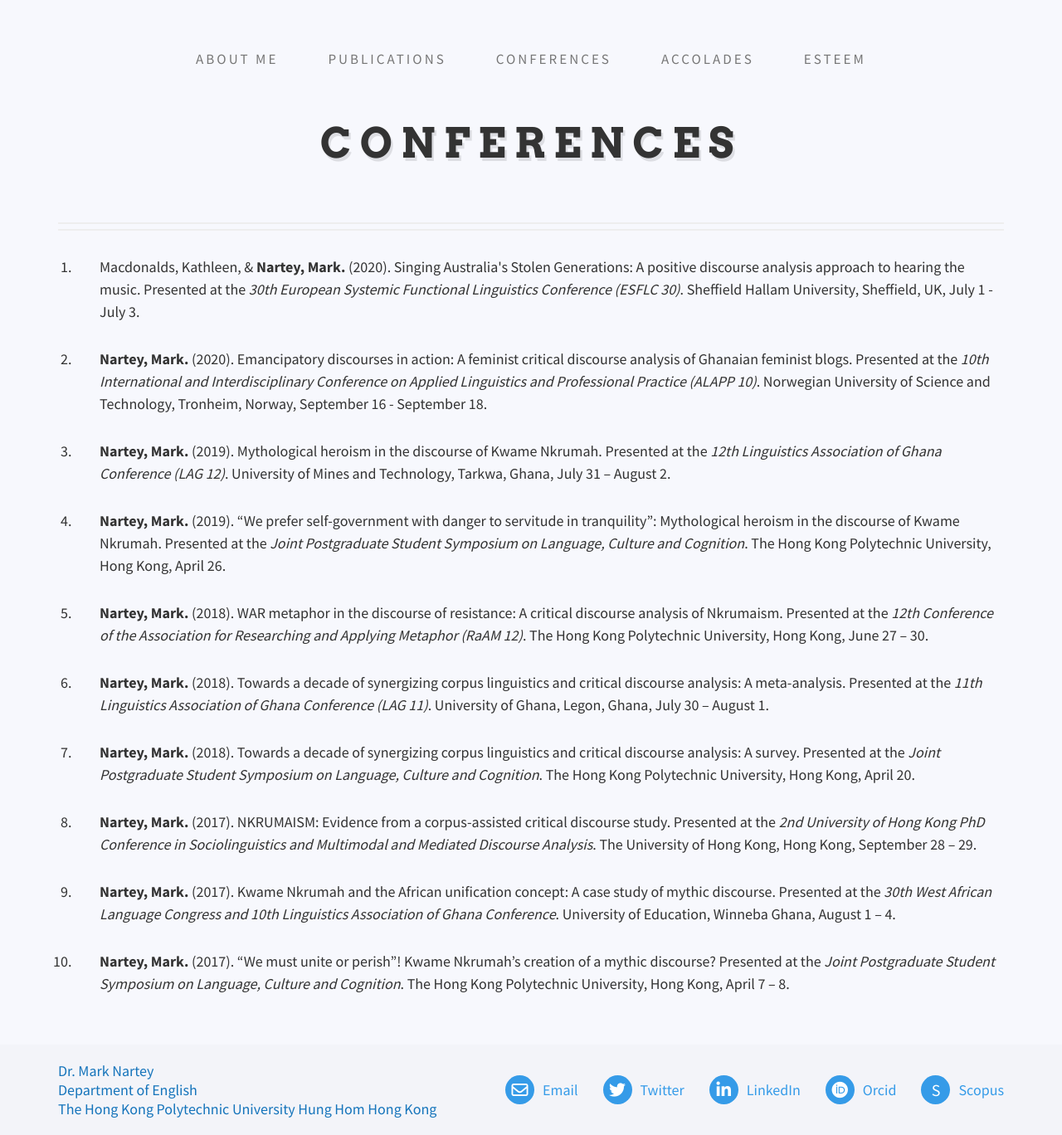
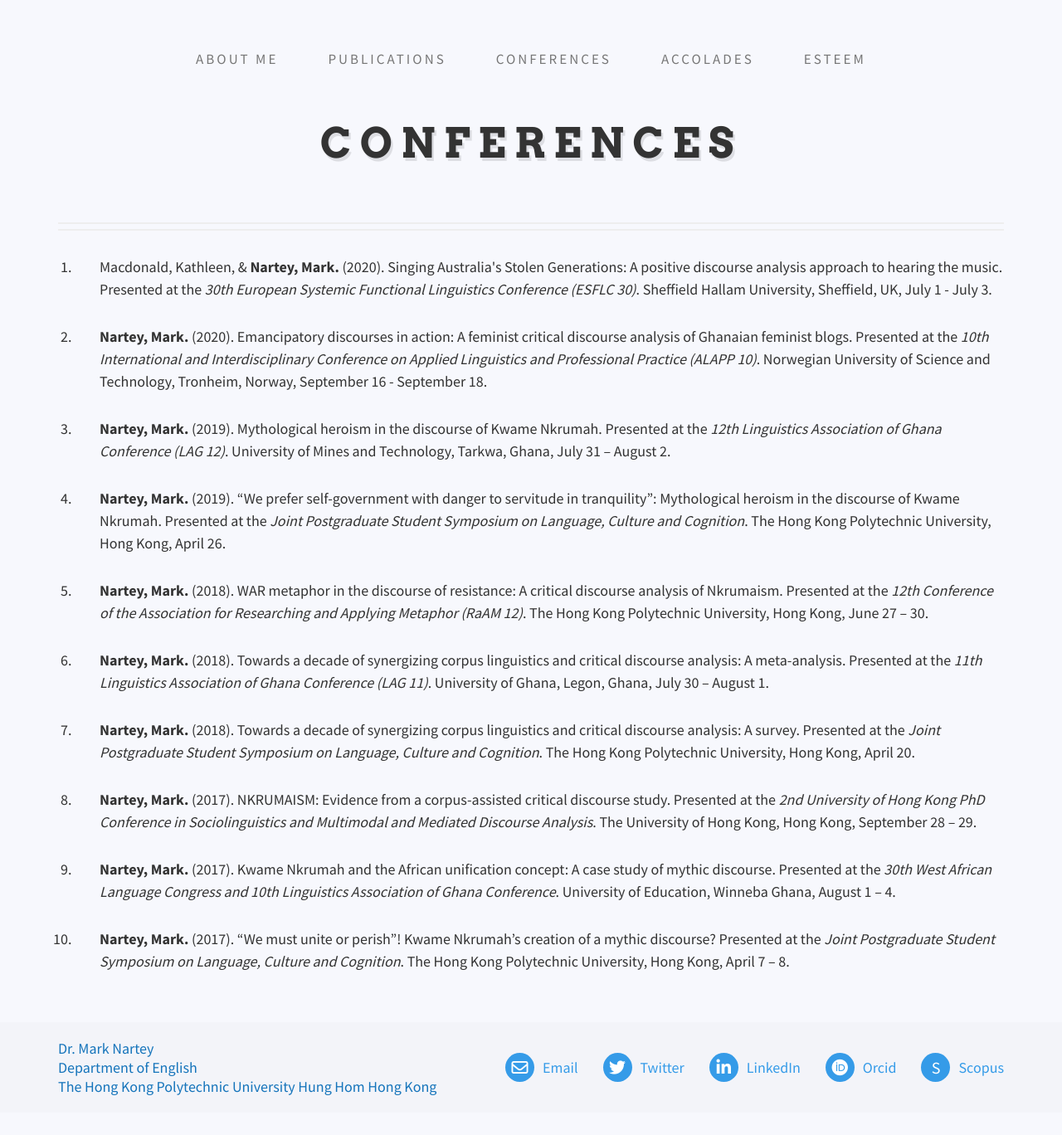
Before and after one commit to danielcornock/marknartey.com, a Jekyll site: the page built from _pages/conferences.md, in a window 1280 px wide. Shown: the whole page at 83% size. Built offline with Jekyll 4.4.1, drawn with Linux system fonts in a browser that asks for light colours; nearby versions of some CDN libraries; after the commit the page ends 1341 px from its top, so only the background shows below that.

Commit message:
minor typos

```diff
--- a/_data/conferences.yml
+++ b/_data/conferences.yml
@@ -1,5 +1,5 @@
 items:
-  - authors: Macdonalds, Kathleen, & <b>Nartey, Mark.</b>
+  - authors: Macdonald, Kathleen, & <b>Nartey, Mark.</b>
     year: 2020
     content: >-
       Singing Australia's Stolen Generations: A positive discourse analysis approach to hearing the music.
--- a/_layouts/index.html
+++ b/_layouts/index.html
@@ -42,7 +42,7 @@
             <li class="about-intro about-list__item">exploring discourse mythology and
                 populist ideology from a comparative East-West or Africa-West or
                 Africa-Asia perspective;</li>
-            <li class="about-intro about-list__item">analyzing emancipatory discourses of less powerful groups, fpcusing on how they counter discriminatory practices directed at them;</li>
+            <li class="about-intro about-list__item">analyzing emancipatory discourses of less powerful groups, focusing on how they counter discriminatory practices directed at them;</li>
             <li class="about-intro about-list__item">investigating discourses on the Chinese
                 and other Asian population groups in Ghana (e.g. Indians, Lebanese);</li>
             <li class="about-intro about-list__item">examining the discursive construction of minority groups in
```
